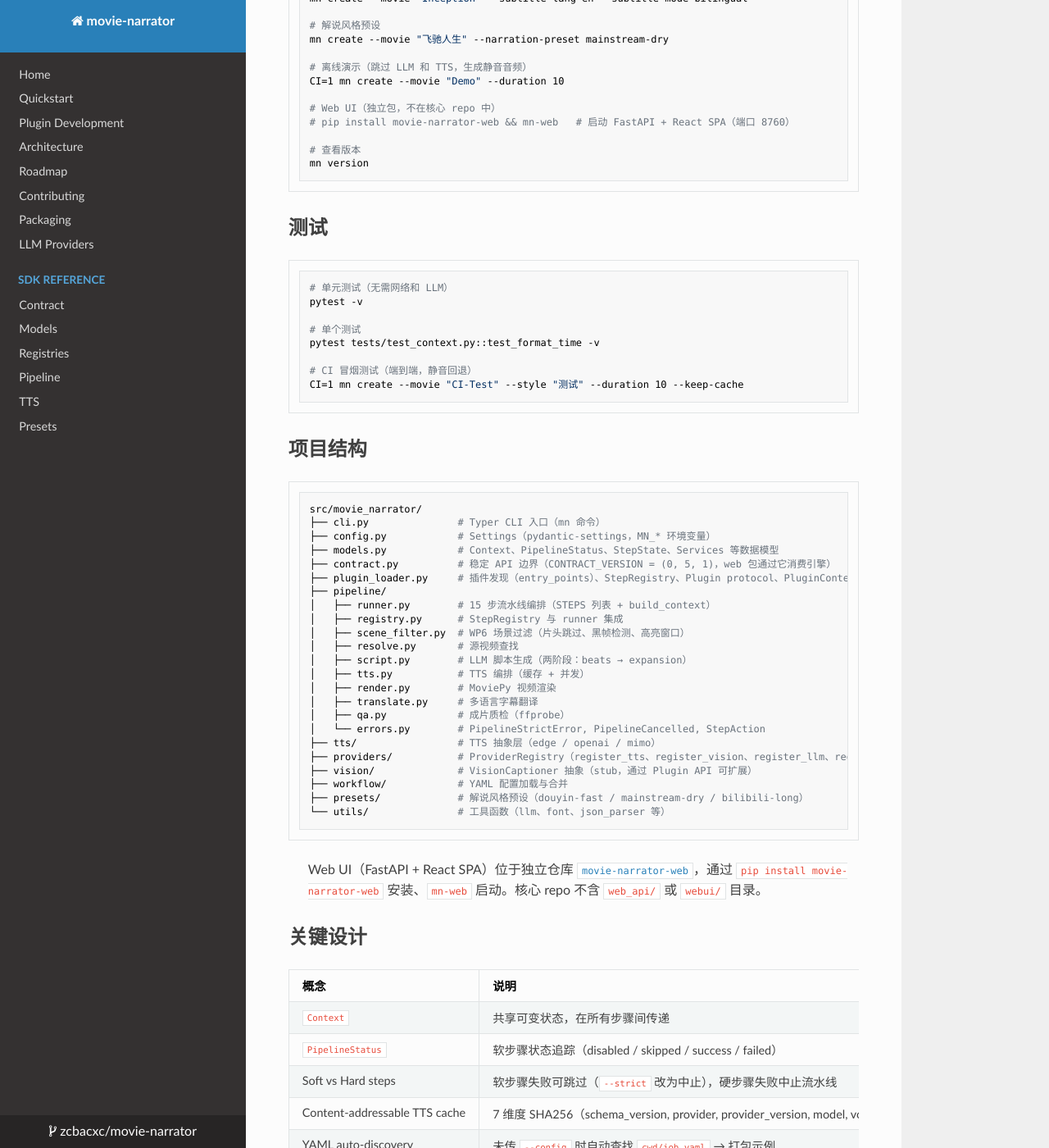
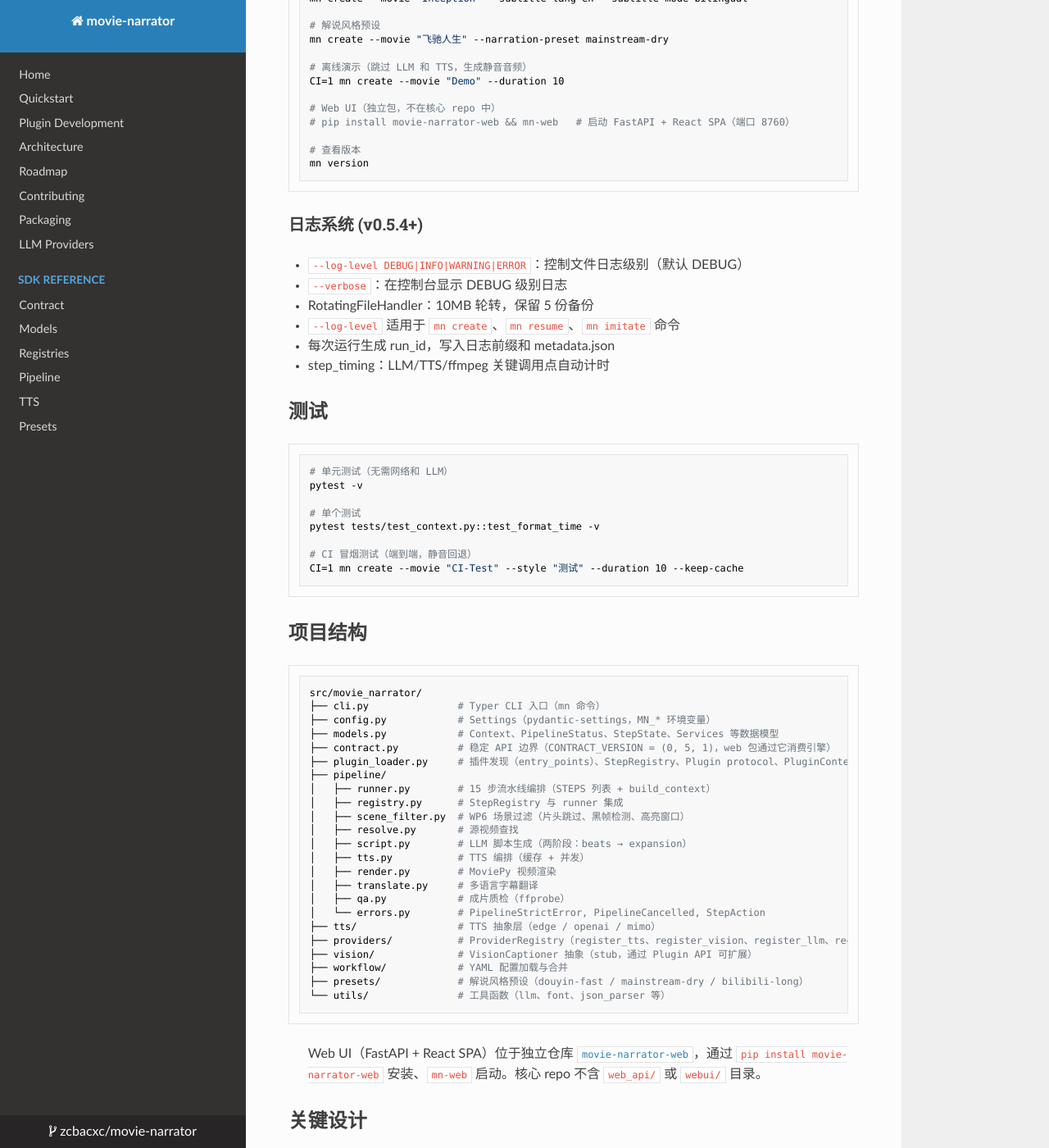
Before and after one commit to zcbacxc/movie-narrator, an MkDocs documentation site: the page built from docs/AI_GUIDE.md, in a window 1280 px wide and 1400 px high, scrolled down 1730 px. Shown: the whole window at 82% size. Built offline with MkDocs 1.6.1, drawn with Linux system fonts in a browser that asks for light colours; nearby versions of some CDN libraries; a script that is not in the unit is left out; some of the changed text lies outside the part shown.

Commit message:
docs: align docs and examples with v0.5.4 project state
docs/AI_GUIDE.md:
- Fix TTS cache key: pause_ms → style_prompt (ST-08, v0.4.23)
- Add logging system section (--log-level, --verbose, RotatingFileHandler)

docs/ARCHITECTURE.zh-CN.md:
- Sync diversity field with English version (EP3 reserved → full fields)
- Add v0.4.19+ align diagnostic fields (backend_used/reason/attempted)
- Update cache key description (pause_ms → style_prompt)

docs/CONTRIBUTING.zh-CN.md:
- Fix project structure: workflow.py → workflow/ directory

docs/QUICKSTART.md:
- Update version reference: 0.5.3 → 0.5.4

docs/ROADMAP.md + ROADMAP.zh-CN.md:
- Fix @register_provider → @register_tts/@register_vision/@register_llm/@register_research

examples/cli-usage.sh:
- Remove deprecated mn web command (moved to movie-narrator-web)
- Add --log-level and --verbose CLI examples

examples/l2/README.md:
- Update WP1 limitations: short keys now effective
- Remove prompt_target_segment_duration restriction (now in JobParams)

examples/l2/job.l2.douyin.no_align.yaml:
- Delete temporary diagnostic config (v0.4.27 issue resolved)

examples/l2/tools/llm_check.py:
- Fix dependency description: no external deps, uses stdlib urllib

````diff
--- a/docs/AI_GUIDE.md
+++ b/docs/AI_GUIDE.md
@@ -83,6 +83,15 @@ CI=1 mn create --movie "Demo" --duration 10
 mn version
 ```
 
+### 日志系统 (v0.5.4+)
+
+- `--log-level DEBUG|INFO|WARNING|ERROR`：控制文件日志级别（默认 DEBUG）
+- `--verbose`：在控制台显示 DEBUG 级别日志
+- RotatingFileHandler：10MB 轮转，保留 5 份备份
+- `--log-level` 适用于 `mn create`、`mn resume`、`mn imitate` 命令
+- 每次运行生成 run_id，写入日志前缀和 metadata.json
+- step_timing：LLM/TTS/ffmpeg 关键调用点自动计时
+
 ## 测试
 
 ```bash
@@ -133,7 +142,7 @@ src/movie_narrator/
 | `Context` | 共享可变状态，在所有步骤间传递 |
 | `PipelineStatus` | 软步骤状态追踪（disabled / skipped / success / failed） |
 | Soft vs Hard steps | 软步骤失败可跳过（`--strict` 改为中止），硬步骤失败中止流水线 |
-| Content-addressable TTS cache | 7 维度 SHA256（schema_version, provider, provider_version, model, voice, text, pause_ms） |
+| Content-addressable TTS cache | 7 维度 SHA256（schema_version, provider, provider_version, model, voice, text, style_prompt） |
 | YAML auto-discovery | 未传 `--config` 时自动查找 `cwd/job.yaml` → 打包示例 |
 | env/yaml boundary | `.env` = LLM + TTS 凭证（24 项）；`job.yaml` = 行为参数（52 项） |
 
````
Also changed, not shown: docs/ARCHITECTURE.zh-CN.md (+8 -3 lines), docs/CONTRIBUTING.zh-CN.md (+1 -1 lines), docs/QUICKSTART.md (+1 -1 lines), docs/ROADMAP.md (+1 -1 lines), docs/ROADMAP.zh-CN.md (+1 -1 lines), examples/l2/README.md (+1 -4 lines), 3 other files.
